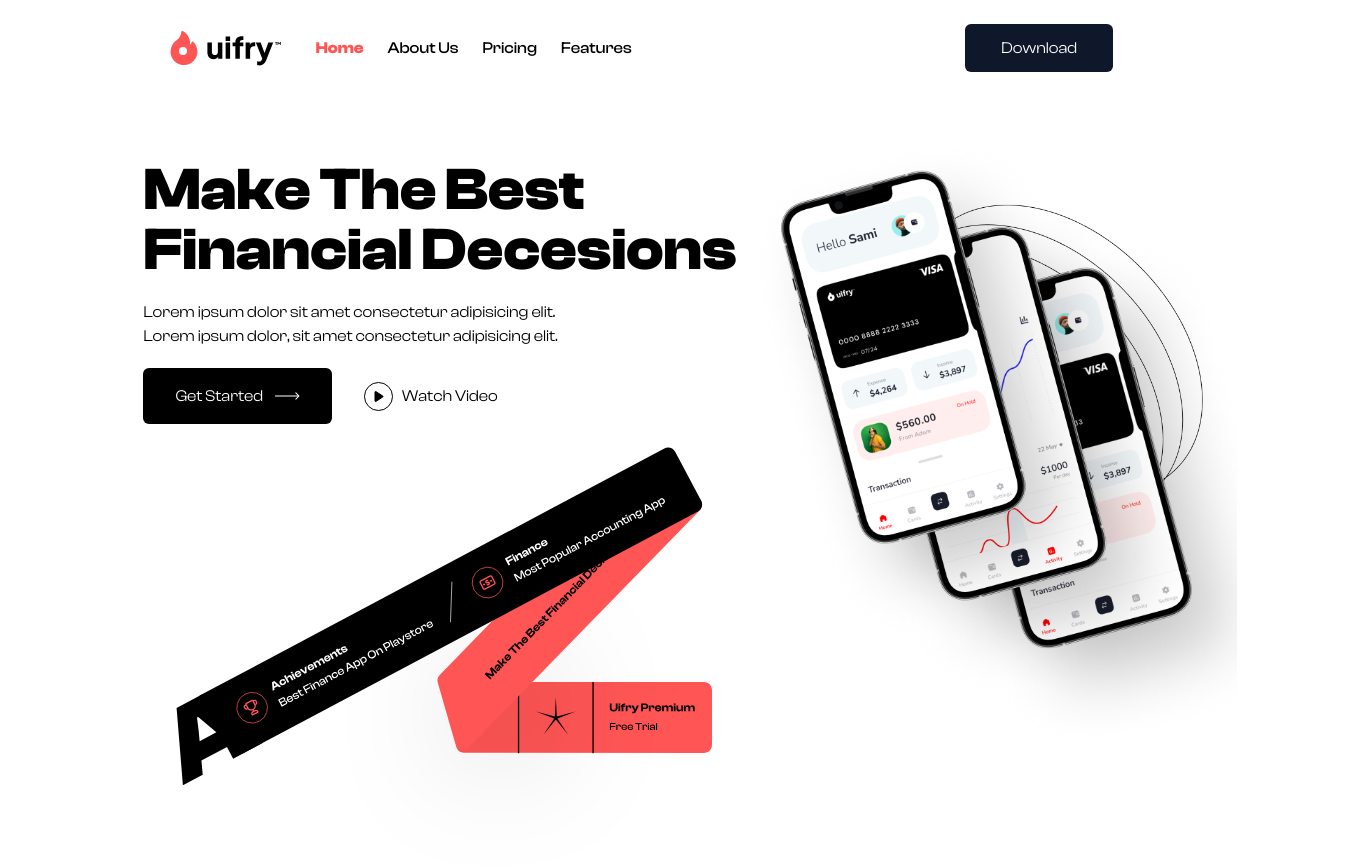
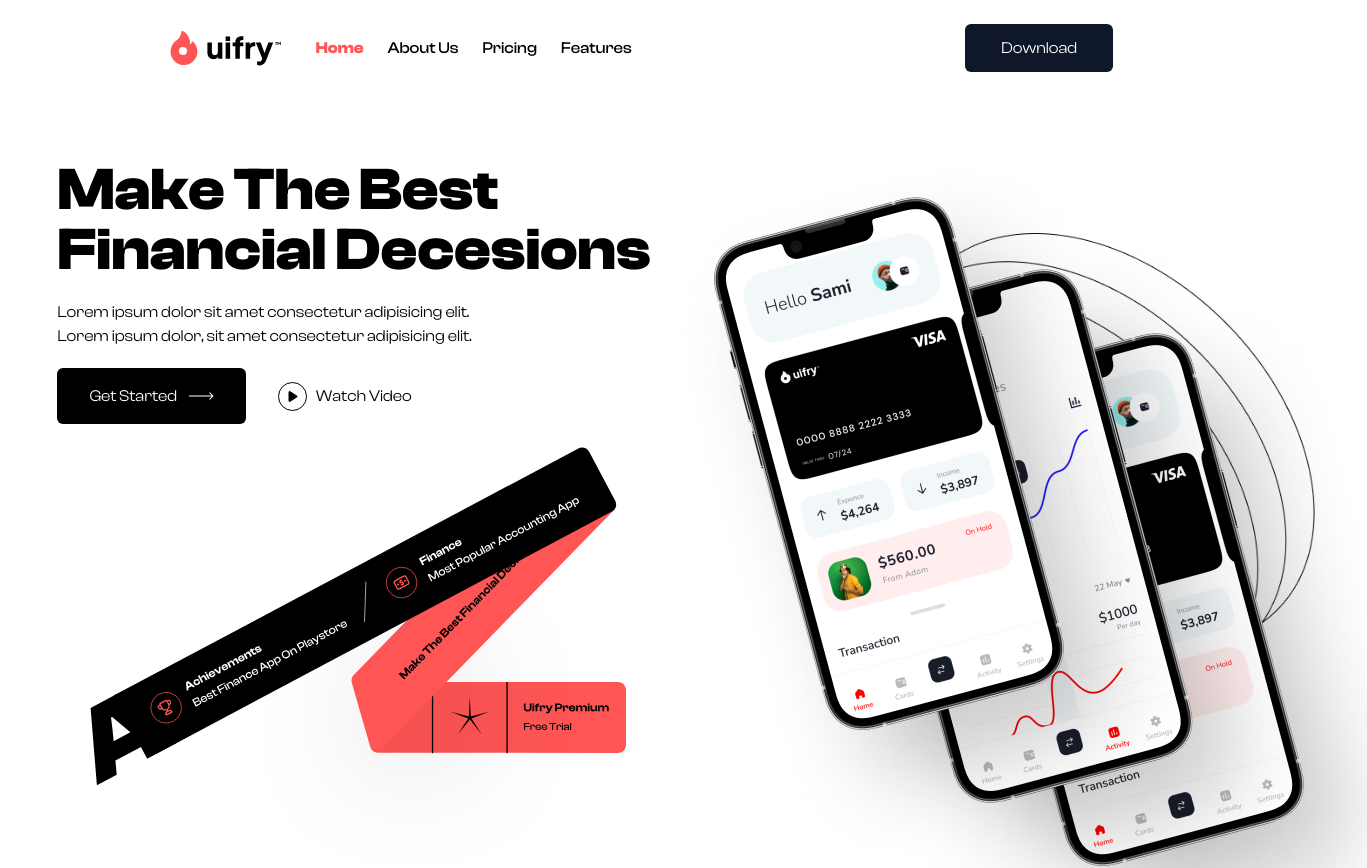
Before and after one commit to suraj-pradhan/uifry, a Next.js app: page / in a window 1280 px wide. Shown: the top 868 px of the page, 1367 px wide, since content can reach past the window. Built offline with nearby package versions, Linux system fonts and the light colour scheme.

Commit message:
resized image properly

```diff
--- a/src/app/components/Banner.tsx
+++ b/src/app/components/Banner.tsx
@@ -38,34 +38,34 @@
       <div className="relative">
         <Image
           priority
-          className="relative top-0 z-30"
+          className="relative top-2 z-30"
           src={iphone1}
-          width={400}
-          height={100}
+          width={572}
+          height={752}
           alt="iphone"
         />
         <Image
           priority
-          className="absolute top-14 left-20 z-20"
+          className="absolute top-20 left-32 z-20"
           src={iphone2}
-          width={400}
-          height={100}
+          width={572}
+          height={753}
           alt="iphone"
         />
         <Image
           priority
-          className="absolute top-24 left-40 z-10"
+          className="absolute top-36 left-60 z-10"
           src={iphone3}
-          width={340}
-          height={100}
+          width={476}
+          height={752}
           alt="iphone"
         />
         <Image
           priority
-          className="absolute top-5 left-20 z-0"
+          className="absolute top-6 left-28 z-0"
           src={backgroundCircle}
-          width={600}
-          height={100}
+          width={656}
+          height={726}
           alt="iphone"
         />
       </div>
```
